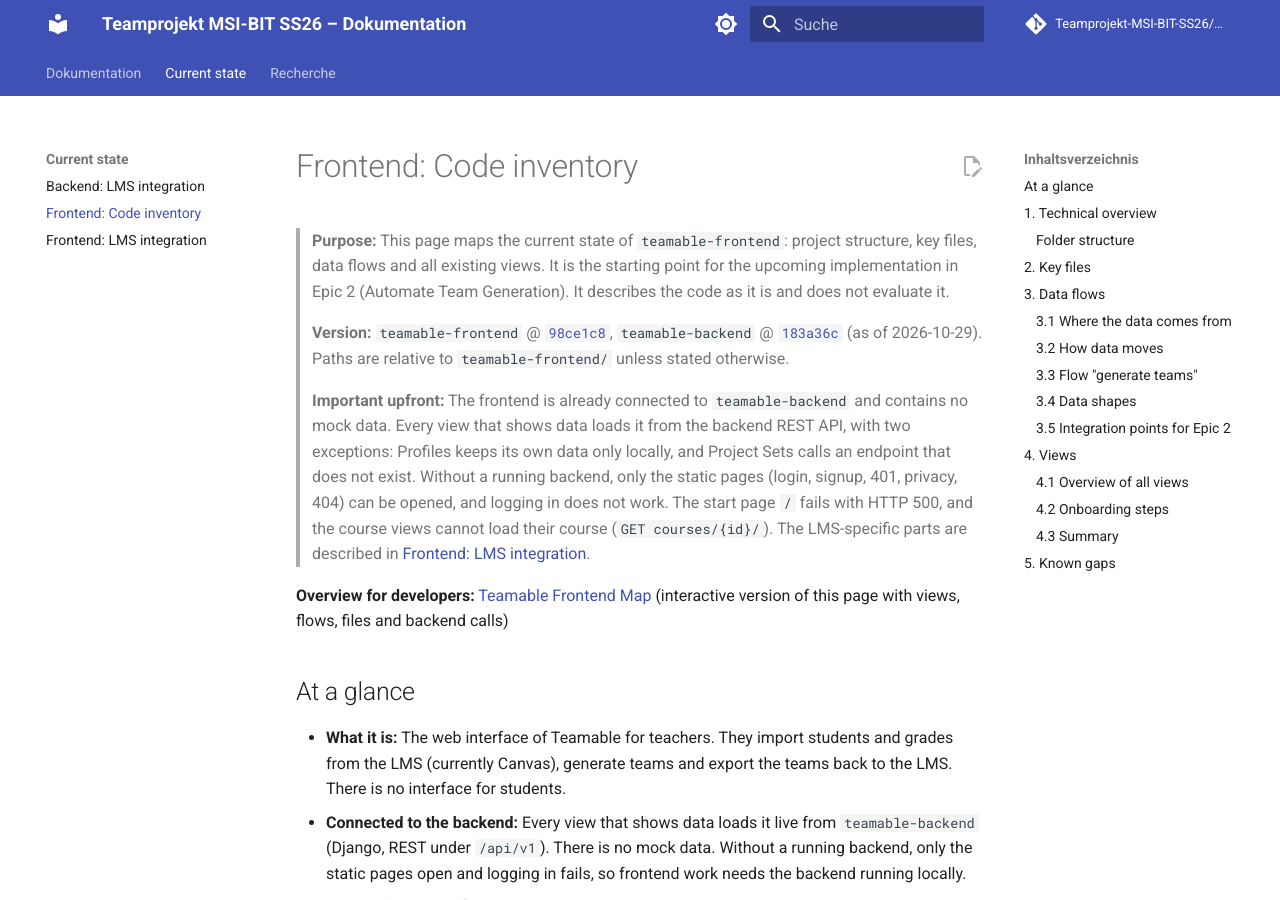
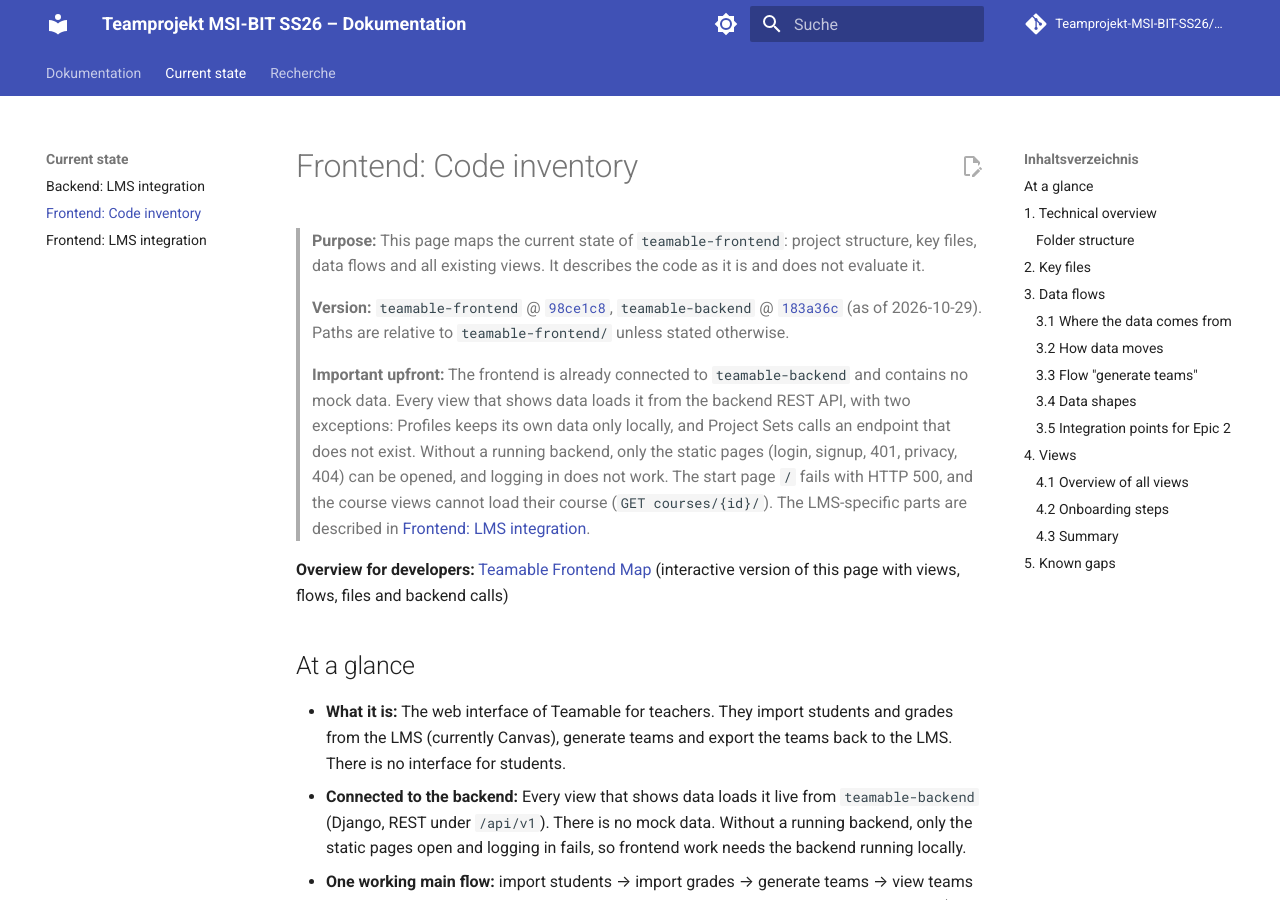
Before and after one commit to Teamprojekt-MSI-BIT-SS26/documentation, an MkDocs documentation site: the page built from docs/current-state/frontend-inventory.md, in a window 1280 px wide and 900 px high. Built offline with MkDocs 1.6.1 and Material for MkDocs 9.7.7, drawn with Linux system fonts in a browser that asks for light colours; comment, search, counter and statistics services are not loaded.

Commit message:
Update frontend-inventory.md

```diff
--- a/docs/current-state/frontend-inventory.md
+++ b/docs/current-state/frontend-inventory.md
@@ -1,6 +1,6 @@
 # Frontend: Code inventory
 
-> **Purpose:** This page maps the current state of `teamable-frontend`: project structure, key files, data flows and all existing views. It is the starting point for the upcoming implementation in Epic 2 (Automate Team Generation). It describes the code as it is and does not evaluate it.
+> **Purpose:** This page maps the current state of `teamable-frontend`: project structure, key files, data flows and all existing views. It describes the code as it is and does not evaluate it.
 >
 > **Version:** `teamable-frontend` @ [`98ce1c8`](https://github.com/Teamable-Analytics/teamable-frontend/tree/98ce1c8), `teamable-backend` @ [`183a36c`](https://github.com/Teamable-Analytics/teamable-backend/tree/183a36c) (as of 2026-10-29). Paths are relative to `teamable-frontend/` unless stated otherwise.
 >
```
